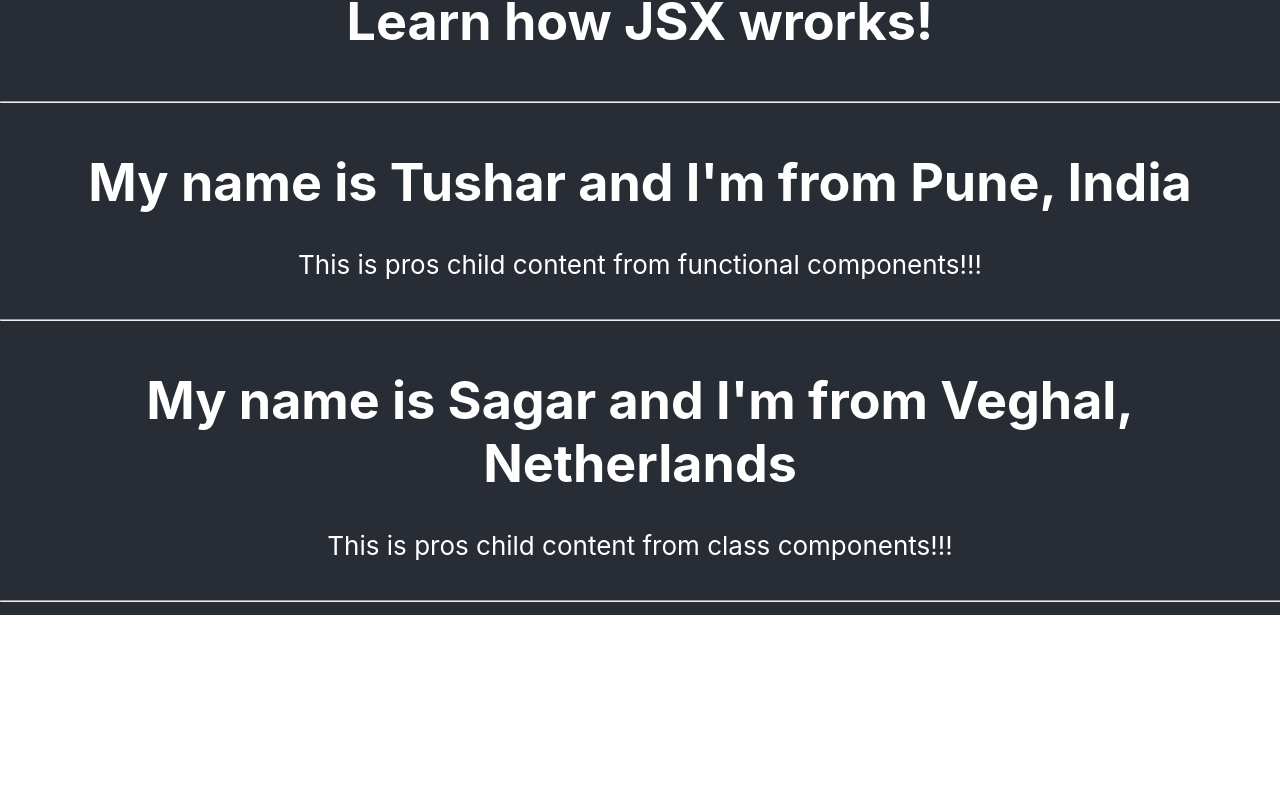
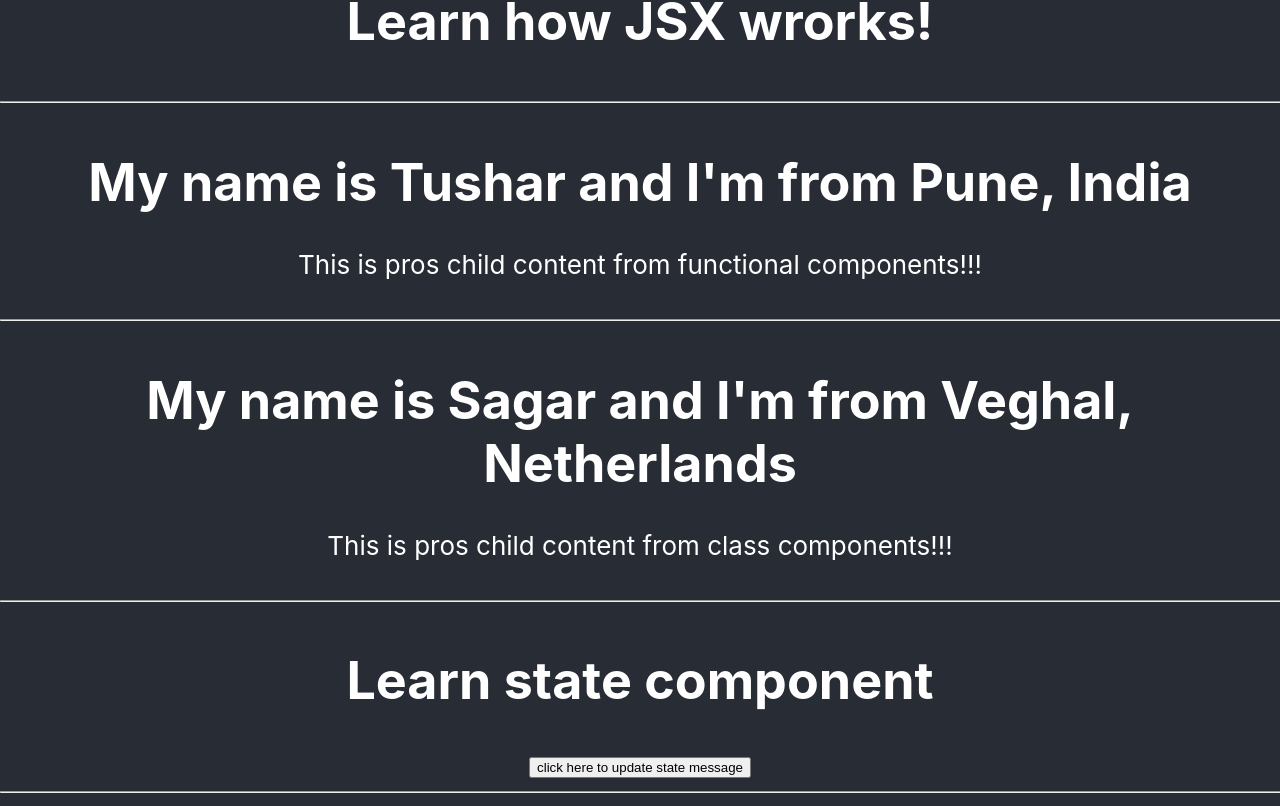
Before and after one commit to jagtap0920/react-tutorial, a React (Create React App) app: page / in a window 1280 px wide. Shown: the part 424-1230 px from the top of the page. Before the commit the page ends 1039 px from the top, so only its background shows below. Built offline with nearby package versions, Linux system fonts and the light colour scheme.

Commit message:
[TASK] Learn state component

```diff
--- a/src/App.js
+++ b/src/App.js
@@ -6,6 +6,7 @@ import Welcmone from './components/Welcome';
 import Jsx from './components/Jsx';
 import LearnPropsFunctionalComponents from './components/04-LearnPropsFunctionalComponents';
 import LearnPropsClassComponents from './components/04-LearnPropsClassComponents';
+import LearnStateManagementComponent from './components/05-LearnStateManagementComponent';
 
 function App() {
   return (
@@ -37,6 +38,9 @@ function App() {
         </LearnPropsClassComponents>
         <hr />
 
+        <LearnStateManagementComponent />
+        <hr />
+
       </div>
     </div>
   );
--- /dev/null
+++ b/src/components/05-LearnStateManagementComponent.js
@@ -0,0 +1,47 @@
+/**
+ * State is similar to props, but it is private and fully controlled by the component.
+ *
+ * In previous tutorial we can not update props value, or it is not dynamic
+ *
+ * So in state component we can update data within component, to overcome props cons
+ */
+
+ /**
+  *       Props                                    |                 State
+  * 1. props are get passed  to the component      |   1. State is managed within the component
+  * 2. functional parameters                       |   2. variable declared in the function body
+  * 3. props are immutable                         |   3. state can be changed
+  * 4. props functional component                  |   4. useState Hook - functional component
+  * 5. this.props in class component               |   5. this.state - class component
+  */
+
+ import React, { Component } from 'react';
+
+ class LearnStateManagementComponent extends Component {
+     constructor() {
+         super();
+
+         // state is reserved keyword
+         this.state = {
+             messgae: 'Learn state component'
+         };
+     }
+
+     /** Change state messgae */
+     changeStateMessage() {
+         this.setState({
+            messgae: 'You have changed to state value'
+         });
+     }
+
+     render() {
+         return (
+             <div>
+                <h1>{ this.state.messgae }</h1>
+                <button onClick={() => this.changeStateMessage()}>click here to update state message</button>
+             </div>
+         )
+     }
+ }
+
+ export default LearnStateManagementComponent;
```
